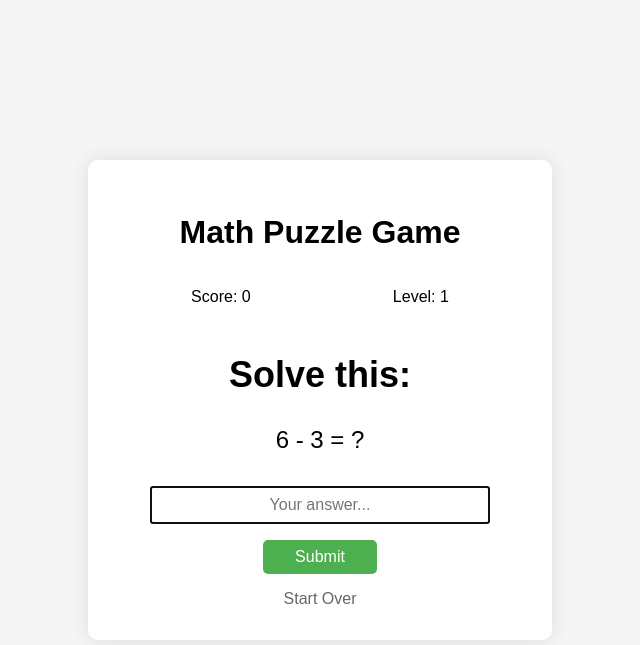
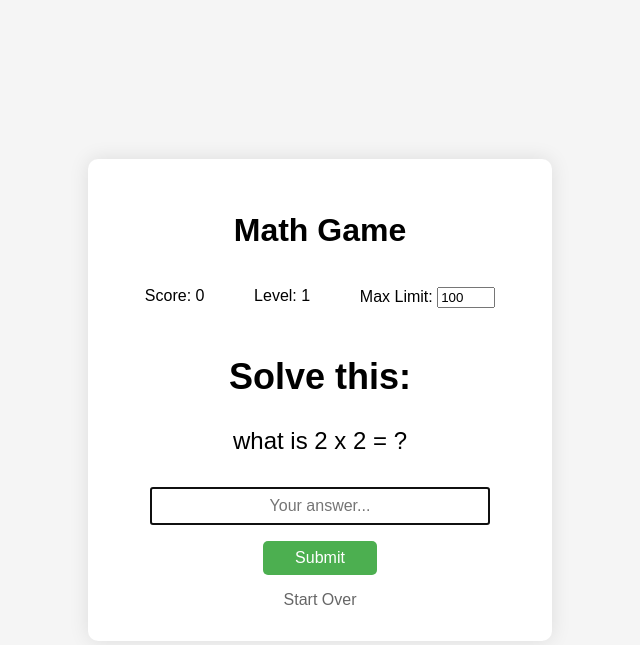
Before and after one commit to zjb1001/squareNumberPuzzle, a Flask app: page / in a window 1280 px wide. Shown: the top 645 px of the page, without its empty margins (320-960 px from the left). Run offline with Flask 3, Linux system fonts and the light colour scheme.

Commit message:
Merge remote changes

```diff
--- a/src/app.py
+++ b/src/app.py
@@ -1,35 +1,63 @@
 from flask import Flask, render_template, request, redirect, session
-import random
 from game_logic import generate_math_problem, check_answer
+import time
 
 app = Flask(__name__)
 app.secret_key = 'your_secret_key_here'
 
-@app.route('/')
+@app.route('/', methods=['GET'])
 def index():
     if 'score' not in session:
         session['score'] = 0
         session['level'] = 1
-    problem, answer = generate_math_problem(session['level'])
+
+    if 'max_limit' not in session:
+        session['max_limit'] = 100  # Default max_limit
+
+    problem, answer = generate_math_problem(session['level'], session['max_limit'])
     session['current_answer'] = answer
-    return render_template('index.html', problem=problem, score=session['score'], level=session['level'])
+    session['start_time'] = time.time()  # Record start time
+    return render_template('index.html',
+                           problem=problem,
+                           score=session['score'],
+                           level=session['level'],
+                           max_limit=session['max_limit'])
 
 @app.route('/check', methods=['POST'])
 def check():
-    user_answer = request.form.get('answer', '').strip()
-    if user_answer.isdigit() and int(user_answer) == session['current_answer']:
-        session['score'] += 10
+    user_answer = request.form.get('answer', '')
+    correct_answer = session.get('current_answer')
+    elapsed_time = time.time() - session.get('start_time')
+
+    if check_answer(user_answer, correct_answer):
+        # Time-based scoring: faster answers get more points
+        time_bonus = max(0, int(10 - elapsed_time))  # Up to 10 extra points
+        session['score'] += 10 + time_bonus
         session['level'] += 1
-        feedback = "Correct! ��"
+        feedback = {"message": f"Correct! 🎉 You earned {10 + time_bonus} points."}
     else:
-        feedback = f"Oops! The correct answer was {session['current_answer']}. Try again!"
         session['score'] = max(0, session['score'] - 5)
+        # Decrease level, but not below 1
+        session['level'] = max(1, session['level'] - 1)
+        feedback = {"message": f"The correct answer was {correct_answer}"}
+
+    problem, answer = generate_math_problem(session['level'], session['max_limit'])
+    session['current_answer'] = answer
+    session['start_time'] = time.time()
 
     return render_template('index.html',
-                         problem=generate_math_problem(session['level'])[0],
+                         problem=problem,
                          score=session['score'],
                          level=session['level'],
-                         feedback=feedback)
+                         feedback=feedback['message'],
+                         elapsed_time=round(elapsed_time, 2),
+                         max_limit=session['max_limit'])
+
+@app.route('/update_max_limit', methods=['POST'])
+def update_max_limit():
+    max_limit = int(request.form.get('max_limit', 100))
+    session['max_limit'] = max_limit
+    return "OK"
 
 @app.route('/reset')
 def reset():
--- a/src/game_logic.py
+++ b/src/game_logic.py
@@ -1,33 +1,14 @@
 import random
 
-def generate_math_problem(level):
-    """Generate math problems based on difficulty level"""
-    if level < 5:
-        # Basic addition and subtraction
-        a = random.randint(1, 10 * level)
-        b = random.randint(1, 10 * level)
-        if random.choice([True, False]):
-            return f"{a} + {b} = ?", a + b
-        else:
-            return f"{a} - {b} = ?", a - b
-    elif level < 10:
-        # Multiplication
-        a = random.randint(1, level)
-        b = random.randint(1, level)
-        return f"{a} × {b} = ?", a * b
-    else:
-        # Mixed operations
-        a = random.randint(1, level)
-        b = random.randint(1, level)
-        c = random.randint(1, level)
-        if random.choice([True, False]):
-            return f"{a} × {b} + {c} = ?", a * b + c
-        else:
-            return f"{a} × {b} - {c} = ?", a * b - c
+def generate_math_problem(level, max_limit=20):
+    base = random.randint(1, max(2, min(level, max_limit)))
+    answer = base * base
+    problem = f"what is {base} x {base} = ?"
+    return problem, answer
 
 def check_answer(user_answer, correct_answer):
-    """Check if user's answer is correct"""
     try:
-        return int(user_answer) == correct_answer
-    except ValueError:
+        user_answer = int(user_answer.strip())
+        return user_answer == correct_answer
+    except (ValueError, AttributeError):
         return False
--- a/src/static/style.css
+++ b/src/static/style.css
@@ -59,6 +59,25 @@ button:hover {
     font-weight: bold;
 }
 
+.feedback.correct {
+    background-color: #dff0d8;
+    color: #3c763d;
+    border: 1px solid #d6e9c6;
+}
+
+.feedback.wrong {
+    background-color: #f2dede;
+    color: #a94442;
+    border: 1px solid #ebccd1;
+}
+
+.score {
+    font-size: 2em;
+    font-weight: bold;
+    color: #4CAF50;
+    text-shadow: 1px 1px 2px rgba(0,0,0,0.1);
+}
+
 .reset-button {
     display: block;
     margin-top: 1rem;
--- a/src/templates/index.html
+++ b/src/templates/index.html
@@ -1,15 +1,33 @@
 <!DOCTYPE html>
-<html>
+<html lang="en">
 <head>
-    <title>Math Puzzle Game</title>
+    <meta charset="UTF-8">
+    <meta name="viewport" content="width=device-width, initial-scale=1.0">
+    <title>Math Game</title>
     <link rel="stylesheet" href="{{ url_for('static', filename='style.css') }}">
+    <script>
+        function updateMaxLimit(value) {
+            fetch('/update_max_limit', {
+                method: 'POST',
+                headers: {
+                    'Content-Type': 'application/x-www-form-urlencoded',
+                },
+                body: 'max_limit=' + value
+            });
+        }
+    </script>
 </head>
 <body>
     <div class="game-container">
-        <h1>Math Puzzle Game</h1>
+        <h1>Math Game</h1>
         <div class="stats">
             <p>Score: {{ score }}</p>
             <p>Level: {{ level }}</p>
+            <p>
+                Max Limit:
+                <input type="number" id="max_limit" name="max_limit" value="{{ max_limit }}"
+                       onchange="updateMaxLimit(this.value)" style="width: 50px;">
+            </p>
         </div>
 
         {% if feedback %}
@@ -29,6 +47,10 @@
         </form>
 
         <a href="/reset" class="reset-button">Start Over</a>
+
+        {% if elapsed_time %}
+        <p>Time: {{ elapsed_time }} seconds</p>
+        {% endif %}
     </div>
 </body>
 </html>
```
